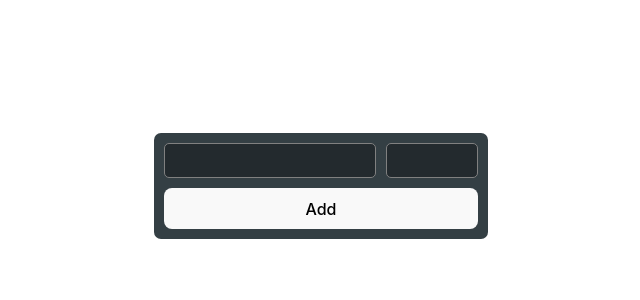
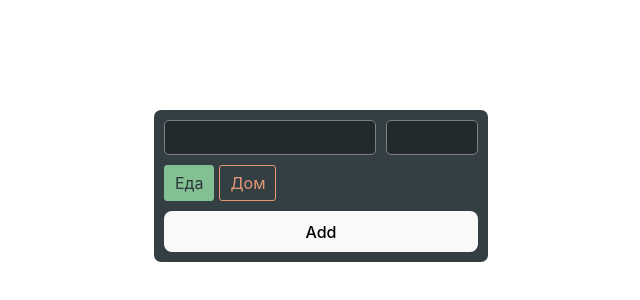
Before and after one commit to koldun256/pokupki, a React (Vite) app: page / in a window 1280 px wide. Shown: the part 214-514 px from the top of the page, without its empty margins (494-1134 px from the left). Built offline with nearby package versions, Linux system fonts and the light colour scheme.

Commit message:
wrong input handling

```diff
--- a/src/PurchaseAddForm.module.css
+++ b/src/PurchaseAddForm.module.css
@@ -10,6 +10,23 @@
 .row1 {
   display: flex;
   gap: 10px;
+}
+
+.categoryButton.selected {
+  background-color: var(--color);
+  color: #2d353b;
+}
+
+.categoryButton {
+  border: 1px solid var(--color);
+  border-radius: 3px;
+  padding: 5px 10px;
+  color: var(--color);
+}
+
+.categorySelector {
+  display: flex;
+  gap: 5px;
 }
 
 .name {
--- a/src/PurchaseAddForm.tsx
+++ b/src/PurchaseAddForm.tsx
@@ -1,30 +1,61 @@
-import { useDispatch } from 'react-redux'
 import { useAppDispatch, useAppSelector } from './hooks.ts'
-import { add } from './purchasesSlice.ts'
-import { useState } from 'react'
+import { add, selectCategories, selectNextPurchaseId } from './purchasesSlice.ts'
+import { CSSProperties, useState } from 'react'
 import classes from './PurchaseAddForm.module.css'
+import { Category } from './purchasesSlice.ts'
+
+type ButtonProps = {
+  category: Category,
+  selected: boolean,
+  onSelect: () => void
+}
+
+function CategoryButton({ category, selected, onSelect }: ButtonProps) {
+  const style = {'--color': category.color} as CSSProperties
+  return <div
+    style={style}
+    onClick={onSelect}
+    className={classes.categoryButton + (selected ? ' ' + classes.selected : '')}>
+    {category.name}
+  </div>
+}
 
 function PurchaseAddForm() {
   const dispatch = useAppDispatch()
 
   const [name, setName] = useState<string>('')
   const [cost, setCost] = useState<string>('')
+  const nextId = useAppSelector(selectNextPurchaseId)
+  const categories = useAppSelector(selectCategories)
+  const [selectedCategory, setSelectedCategory] = useState<Category>(categories[0])
 
   const submit = () => {
-    const cat = { name: 'Еда', color: '#7fbbb3' }
+    if(cost == '' || name == '') return
     dispatch(add({
       name,
       cost: parseInt(cost),
-      category: cat,
+      category: selectedCategory,
+      id: nextId,
       date: new Date()
     }))
+    setName('')
+    setCost('')
+    setSelectedCategory(categories[0])
   }
+
+  const categoryButtons = categories.map(category => <CategoryButton
+    category={category}
+    key={category.id}
+    selected={category == selectedCategory}
+    onSelect={() => setSelectedCategory(category)}
+  />)
 
   return <div className={classes.addForm}>
     <div className={classes.row1}>
       <input className={classes.name} value={name} onChange={e => setName(e.target.value)} />
-      <input className={classes.cost} value={cost} onChange={e => setCost(e.target.value)} />
+      <input className={classes.cost} value={cost} onChange={e => /^\d*$/.test(e.target.value) && setCost(e.target.value)} />
     </div>
+    <div className={classes.categorySelector}>{categoryButtons}</div>
     <button className={classes.add} onClick={submit}>Add</button>
   </div>
 }
--- a/src/PurchaseList.tsx
+++ b/src/PurchaseList.tsx
@@ -6,10 +6,10 @@ import classes from './PurchaseList.module.css'
 function PurchaseList() {
   const purchaseList = useAppSelector(selectPurchaseList)
 
-  const purcaseCards = purchaseList.map(purchase => <PurchaseCard purchase={purchase}/>)
+  const purchaseCards = purchaseList.map(purchase => <PurchaseCard purchase={purchase}/>)
 
   return <div className={classes.list}>
-    {purcaseCards}
+    {purchaseCards}
   </div>
 }
 
--- a/src/purchasesSlice.ts
+++ b/src/purchasesSlice.ts
@@ -5,13 +5,14 @@ export interface Purchase {
   name: string,
   cost: number,
   date: Date,
-  // id: number,
+  id: number,
   category: Category
 }
 
 export interface Category {
   name: string,
   color: string,
+  id: number
 }
 
 interface PurchasesState {
@@ -24,11 +25,13 @@ const initialState: PurchasesState = {
   categories: [
     {
       name: 'Еда',
-      color: 'green'
+      color: '#83c092',
+      id: 0
     },
     {
       name: 'Дом',
-      color: 'brown'
+      color: '#e69875',
+      id: 1
     }
   ]
 }
@@ -47,5 +50,12 @@ export const { add } = purchasesSlice.actions
 
 export const selectPurchaseList = (state: RootState) => state.purchases.purchaseList
 export const selectCategories = (state: RootState) => state.purchases.categories
+export const selectNextPurchaseId = (state: RootState) => {
+  const list = selectPurchaseList(state)
+  if(list.length == 0) return 0
+  const last = list[list.length - 1]
+  return last.id + 1
+}
+
 
 export default purchasesSlice.reducer
```
